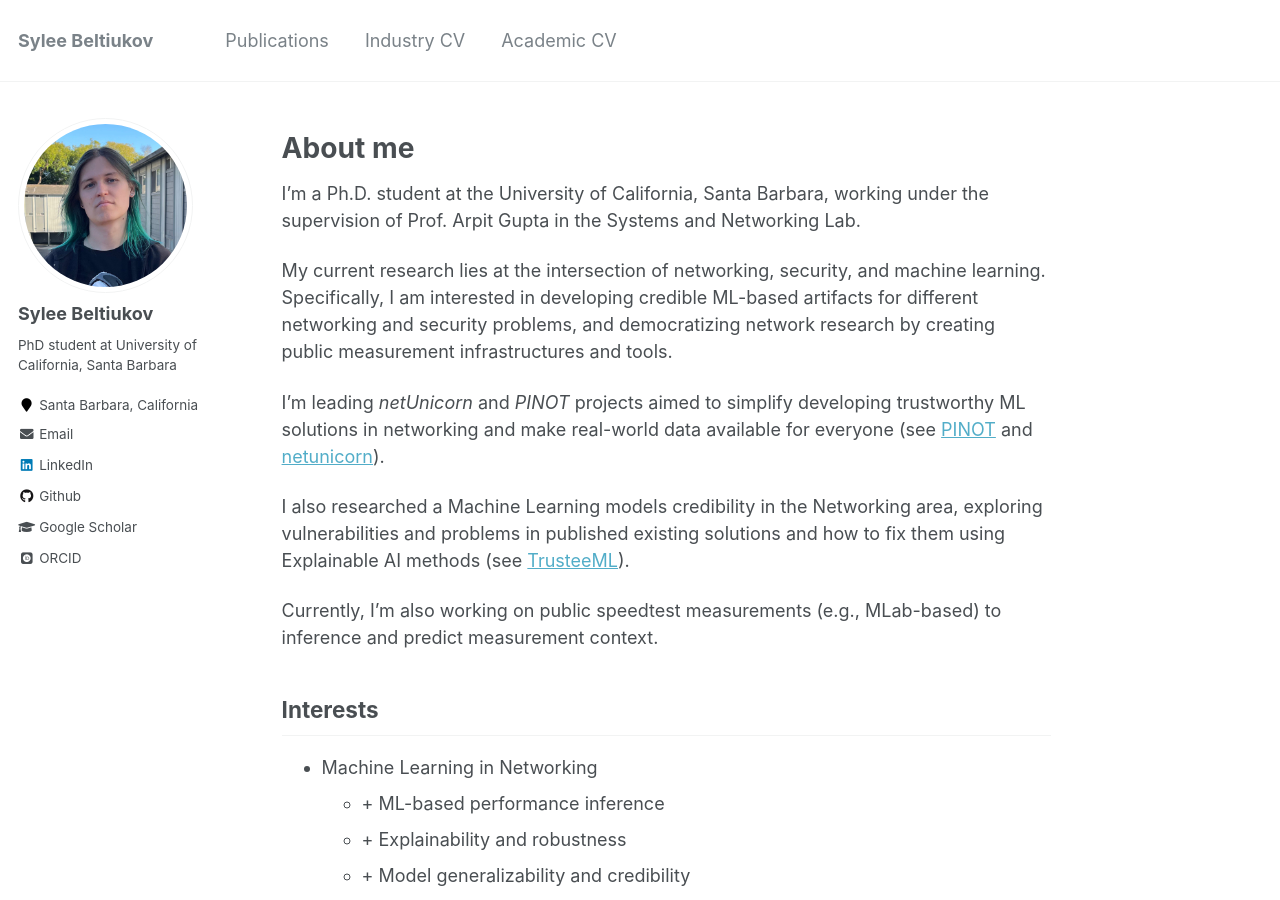
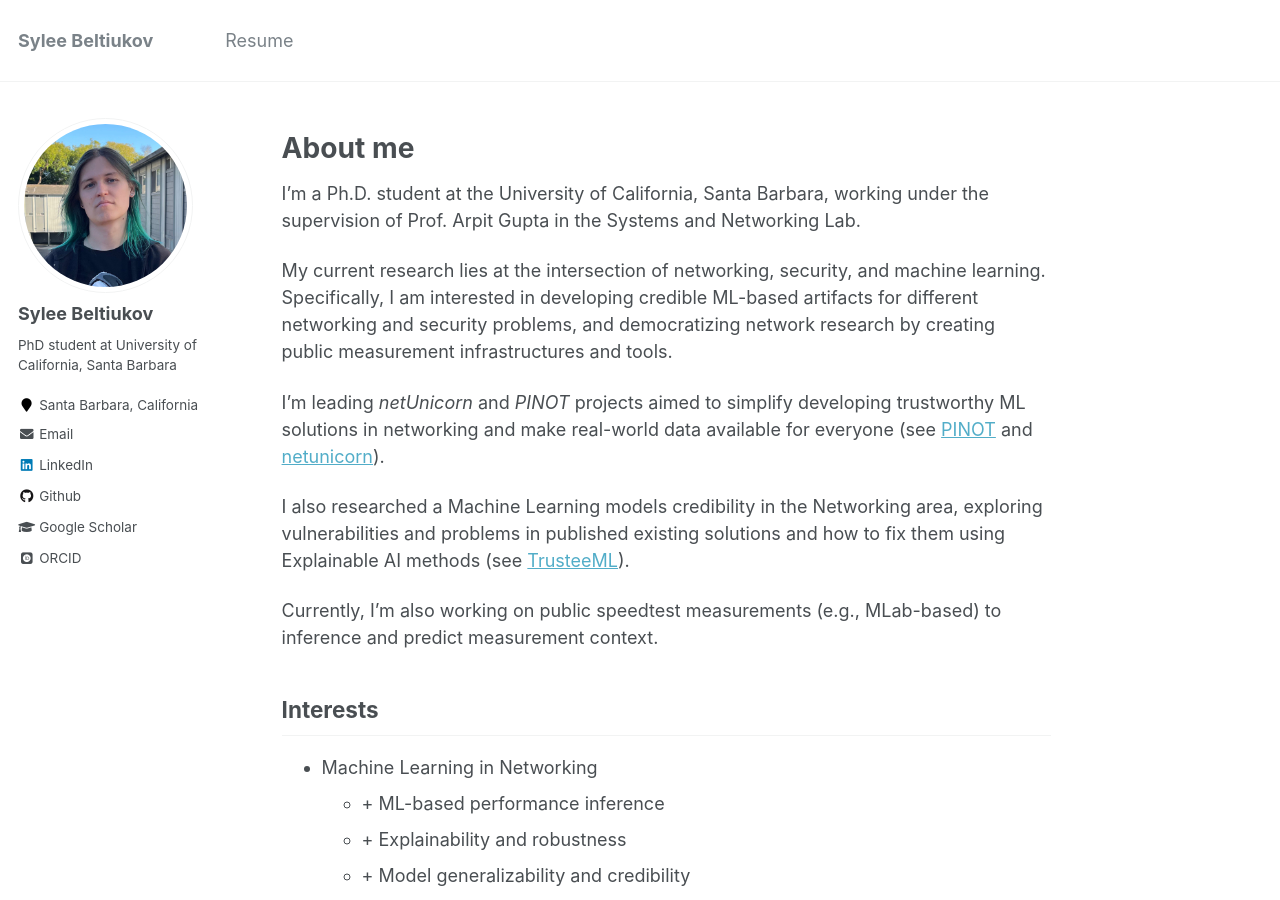
Before and after one commit to maybe-hello-world/maybe-hello-world.github.io, a Jekyll site: the page built from _pages/about.md, in a window 1280 px wide and 900 px high. Built offline with Jekyll 4.4.1, drawn with Linux system fonts in a browser that asks for light colours; some web fonts are replaced.

Commit message:
Update navigation links
Replaced 'Publications' and 'Industry CV' with 'Resume' in navigation.

```diff
--- a/_data/navigation.yml
+++ b/_data/navigation.yml
@@ -1,10 +1,5 @@
 # main links links
 main:
-  - title: "Publications"
-    url: /publications/
 
-  - title: "Industry CV"
-    url: /industry-cv/
-
-  - title: "Academic CV"
+  - title: "Resume"
     url: /academic-cv/
```
